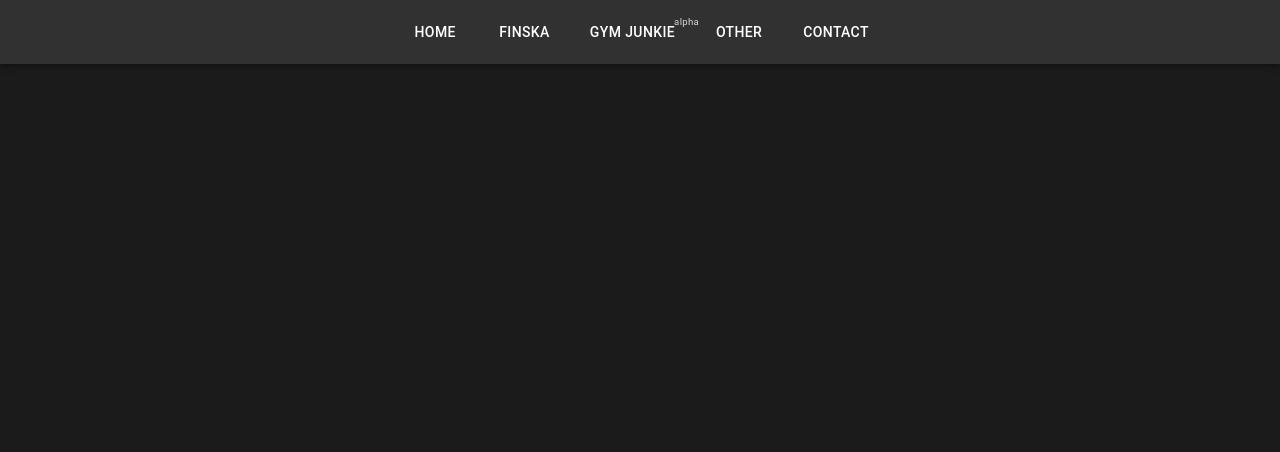
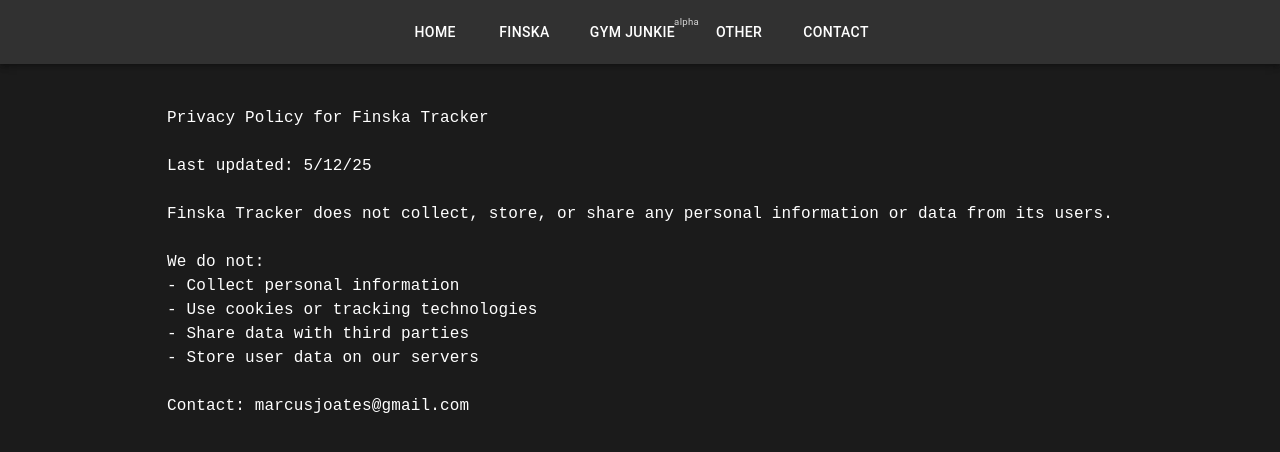
Before and after one commit to moates695/moates695.github.io, a React (Create React App) app: page /#/finska/privacy in a window 1280 px wide. Shown: the top 452 px of the page. Built offline with nearby package versions, Linux system fonts and the light colour scheme.

Commit message:
add finska privacy policy

```diff
--- a/src/App.tsx
+++ b/src/App.tsx
@@ -17,6 +17,7 @@
 import FinksaChanges from './pages/finska/Changes';
 import GymJunkieChanges from './pages/gym_junkie/Changes';
 import OtherPostgresDeploy from './pages/other/PostgresDeploy';
+import PrivacyPolicy from './pages/finska/PrivacyPolicy';
 
 function App() {
   const [isDark, setIsDark] = useState(true);
@@ -65,6 +66,7 @@
                 <Route index element={<FinksaOverview />} />
                 <Route path="design" element={<FinksaDesign />} />
                 <Route path="changes" element={<FinksaChanges />} />
+                <Route path="privacy" element={<PrivacyPolicy />} />
               </Route>
               <Route path="/gym-junkie">
                 <Route index element={<GymJunkieOverview />} />
--- /dev/null
+++ b/src/pages/finska/PrivacyPolicy.tsx
@@ -0,0 +1,32 @@
+import { Box, Typography } from "@mui/material";
+
+
+export default function PrivacyPolicy() {
+  return (
+    <Box
+      component="pre"
+      sx={{
+        // backgroundColor: '#f5f5f5',
+        padding: 2,
+        borderRadius: 1,
+        overflow: 'auto',
+        fontFamily: 'monospace',
+        whiteSpace: 'pre-wrap'
+      }}
+    >
+      {`Privacy Policy for Finska Tracker
+
+Last updated: 5/12/25
+
+Finska Tracker does not collect, store, or share any personal information or data from its users.
+
+We do not:
+- Collect personal information
+- Use cookies or tracking technologies
+- Share data with third parties
+- Store user data on our servers
+
+Contact: marcusjoates@gmail.com`}
+    </Box>
+  )
+}
```
